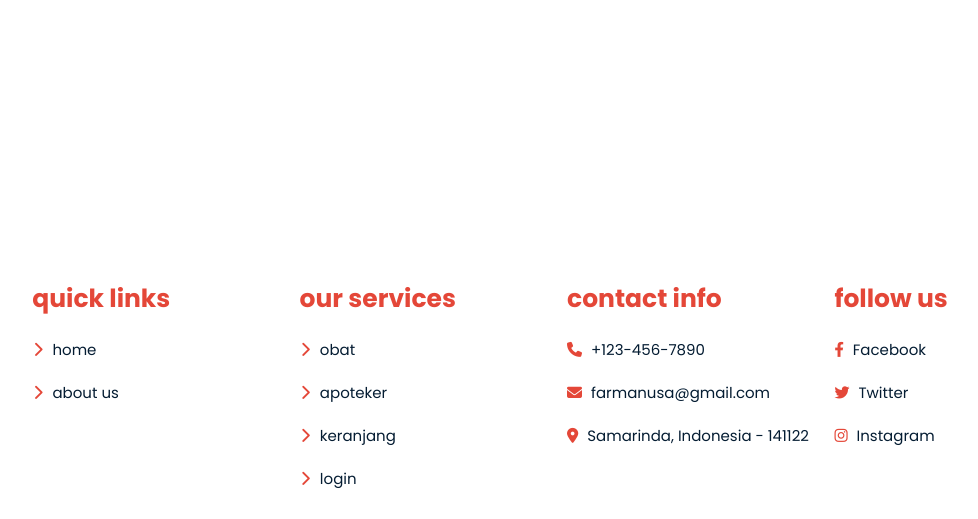
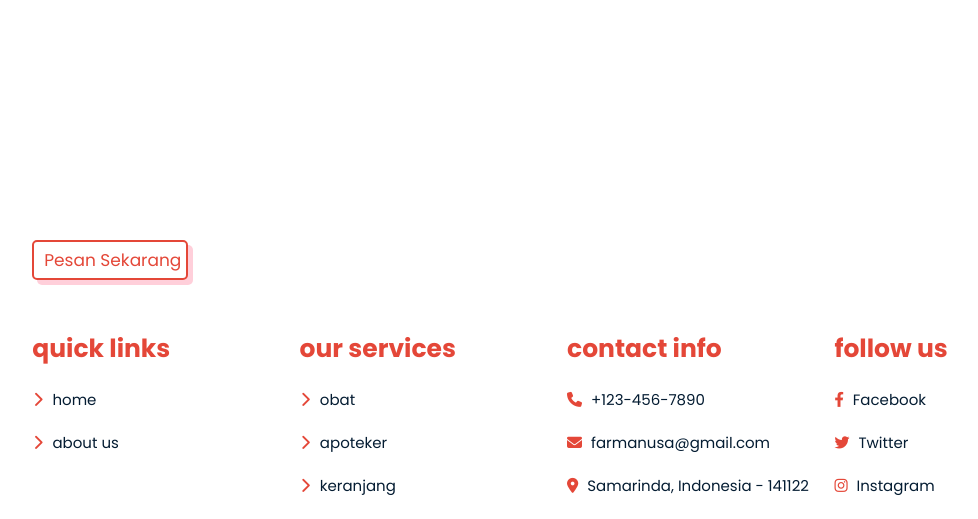
Before and after one commit to Hadieee/Farmanusa, a PHP site: page /keranjang.php in a window 1280 px wide. Shown: the part 550-1069 px from the top of the page, without its empty margins (83-1061 px from the left). Run offline with PHP 8.4, Linux system fonts and the light colour scheme; the visitor is signed in with stand-in values (Sample User, id 1); data that the repository does not hold is empty.

Commit message:
modified:   css/index.css 	modified:   keranjang.php

```diff
--- a/css/index.css
+++ b/css/index.css
@@ -746,6 +746,8 @@ section {
     border-radius: 1rem;
 }
 
+
+
 .keranjang .box-container .box .image{
     position: relative;
     text-align: center;
@@ -833,6 +835,8 @@ section {
     position: fixed;
     z-index: 1;
 }
+
+
 
 @media screen and (max-width: 600px) {
     .keranjang .box-container .totalHarga{
--- a/keranjang.php
+++ b/keranjang.php
@@ -54,6 +54,7 @@
         <?php
             }
         ?>
+
         <div class="box-container">
         <?php
             if(isset($order)){
@@ -71,8 +72,8 @@
                                     min="0" max="<?php echo $ord['stok_obat']; ?>"
                                     maxlength="3";
                                     value="0" name='<?php echo $ord['nama_obat']?>'>
-                        <div> Pesan Sekarang </div>
-                </span>
+                                </span>
+
                 <div class="image">
                     <img src="image/obat-1.jpg" alt="">
                 </div>
@@ -108,7 +109,9 @@
             }
         ?>
         </div>
+        <button class="btn"> Pesan Sekarang </button>
     </section>
+
 
     <?php include 'footer.php' ?>
 
```
